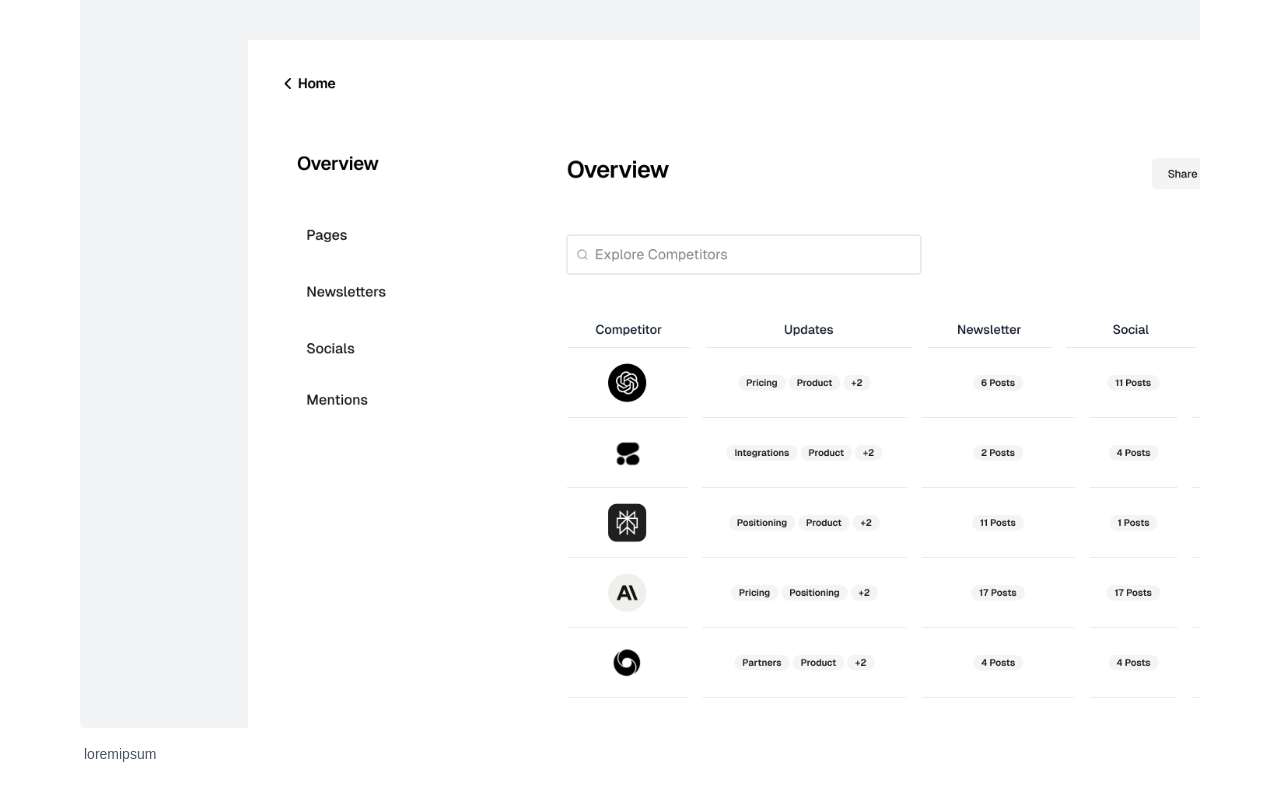
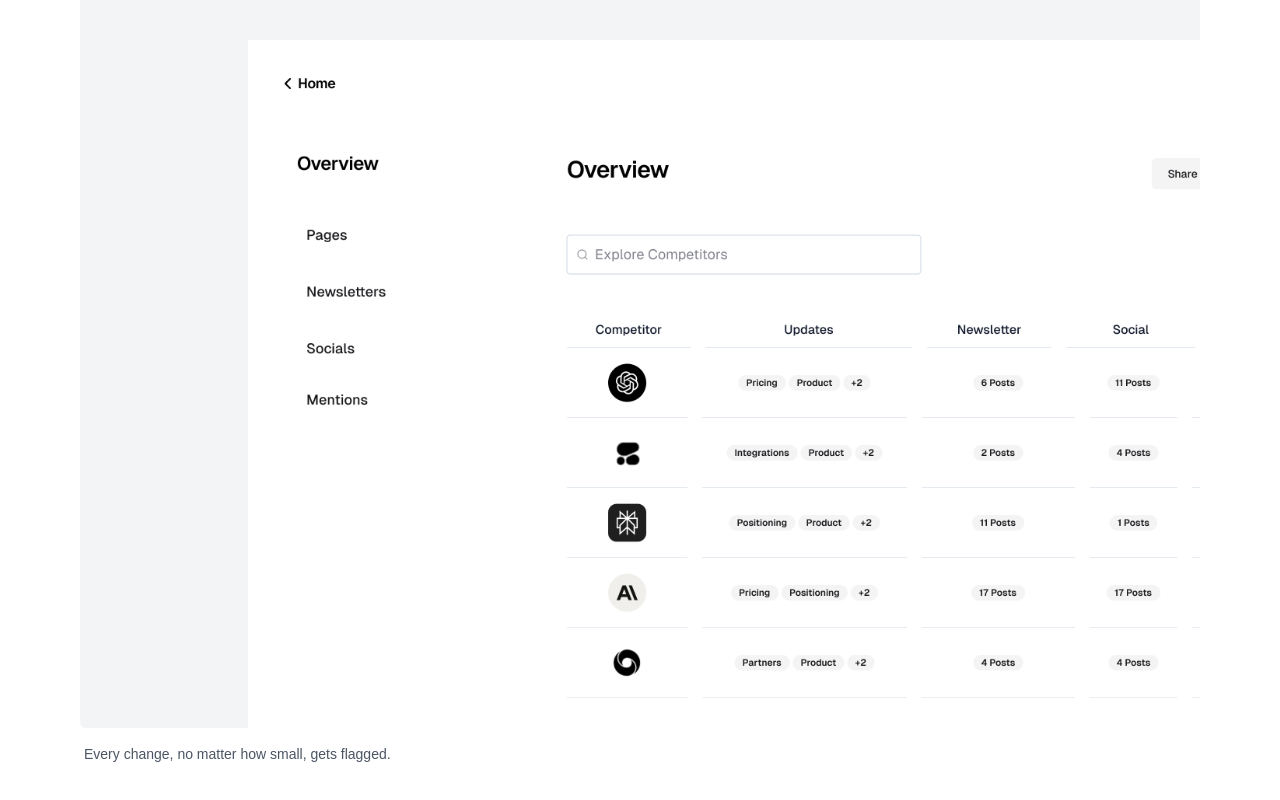
Before and after one commit to wizenheimer/byrd, a Next.js app: page / in a window 1280 px wide. Shown: the part 704-1504 px from the top of the page. Built offline with nearby package versions, Linux system fonts and the light colour scheme.

Commit message:
feat: add preview container

```diff
--- a/src/components/HeroSection.tsx
+++ b/src/components/HeroSection.tsx
@@ -1,6 +1,6 @@
 import React from "react";
 import { Button } from "@/components/ui/button";
-import OverflowCard from "./PreviewContainer";
+import PreviewContainer from "./PreviewContainer";
 
 const Hero = () => {
 	return (
@@ -38,10 +38,11 @@ const Hero = () => {
 
 			{/* Screenshot Container */}
 			<div className="max-w-6xl mx-auto px-4 relative">
-				<OverflowCard imageSrc="/assets/dashboard.png" caption="loremipsum" />
+				<PreviewContainer
+					imageSrc="/assets/dashboard.png"
+					caption="Every change, no matter how small, gets flagged."
+				/>
 			</div>
-
-			{/* Caption under screenshot */}
 		</div>
 	);
 };
--- a/src/components/PreviewContainer.tsx
+++ b/src/components/PreviewContainer.tsx
@@ -1,16 +1,19 @@
-interface OverflowCardProps {
+interface PreviewContainerProps {
 	imageSrc: string;
 	caption?: string;
 }
 
-const OverflowCard: React.FC<OverflowCardProps> = ({ imageSrc, caption }) => {
+const PreviewContainer: React.FC<PreviewContainerProps> = ({
+	imageSrc,
+	caption,
+}) => {
 	return (
 		<>
 			<div className="relative bg-gray-100 rounded-md p-2 min-h-[800px] overflow-hidden">
 				{/* <div className="relative bg-white rounded-2xl shadow-sm overflow-hidden"> */}
 				<div className="w-fit h-fit rounded-lg overflow-hidden border">
 					<img
-						src={imageSrc || "/api/placeholder/800/600"}
+						src={imageSrc}
 						alt=""
 						className="object-contain absolute -right-[15%] -bottom-[20%] rounded-lg h-[900px] overflow-hidden"
 					/>
@@ -21,4 +24,4 @@ const OverflowCard: React.FC<OverflowCardProps> = ({ imageSrc, caption }) => {
 	);
 };
 
-export default OverflowCard;
+export default PreviewContainer;
```
